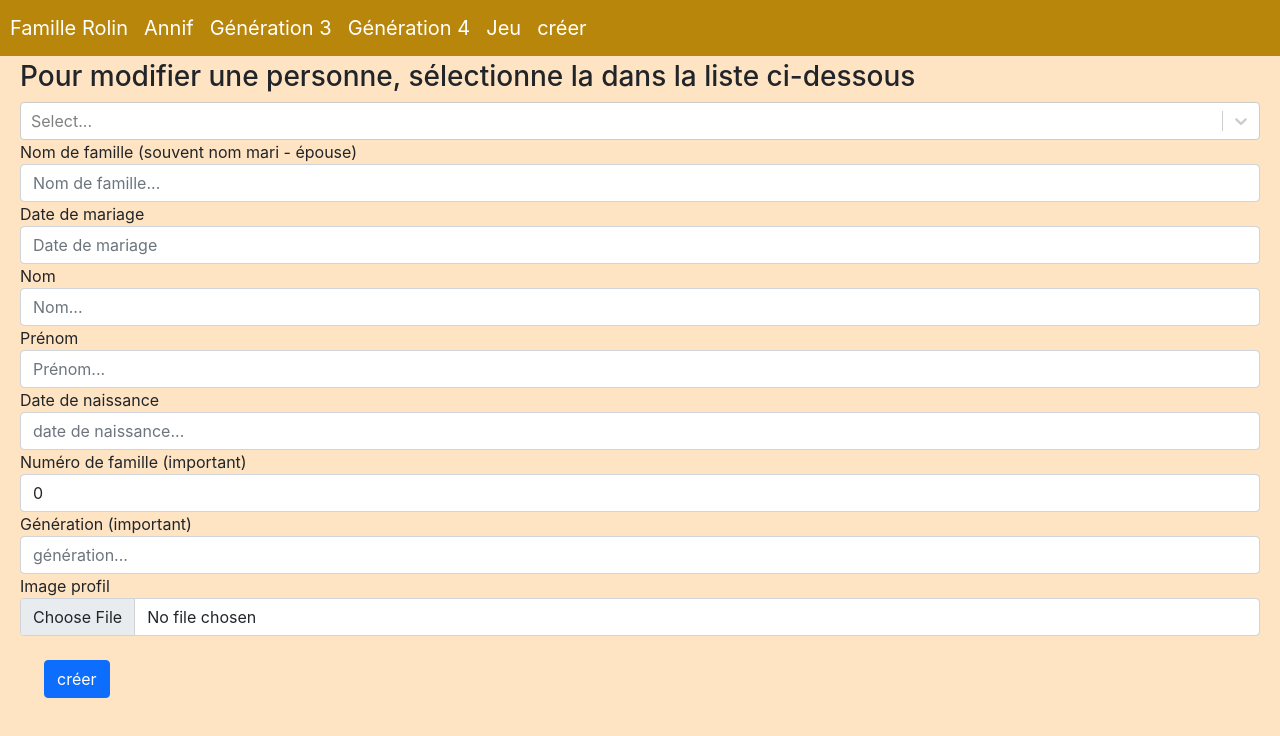
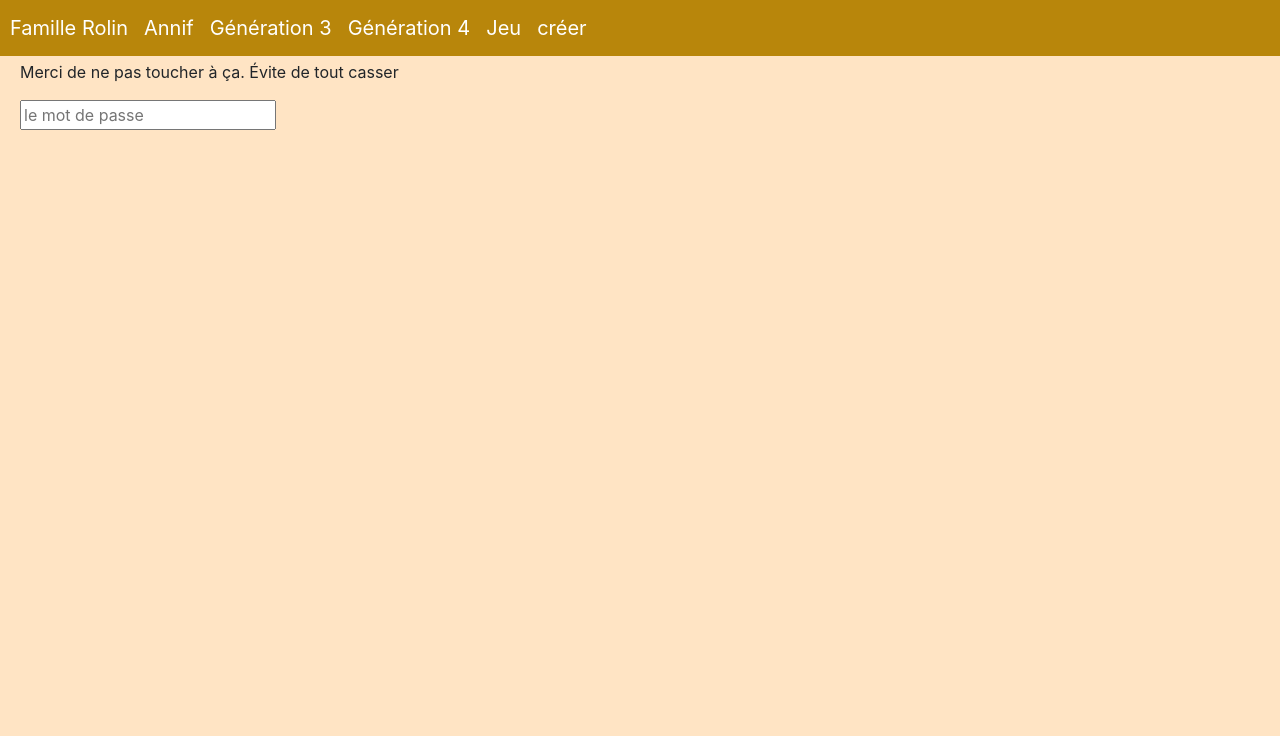
Before and after one commit to bendmh-itn/Famille-Rolin, a React (Create React App) app: page /#/creer in a window 1280 px wide. Shown: the top 736 px of the page. Built offline with nearby package versions, Linux system fonts and the light colour scheme; no server answers.

Commit message:
Remise en prod

```diff
--- a/src/Pages/Users.jsx
+++ b/src/Pages/Users.jsx
@@ -12,7 +12,7 @@ const Users = () => {
     const [generation, setGeneration] = useState("");
     const [famillyName, setFamillyName] = useState("");
     const [picture, setPicture] = useState("");
-    const [password, setPassword] = useState("FamilleRolin");
+    const [password, setPassword] = useState("");
     const [options, setOptions] = useState([]);
     const [message, setMessage] = useState("");
     const [create, setCreate] = useState(true);
```
Also changed, not shown: 1 other file (tests, documents, lock files or other folders).
